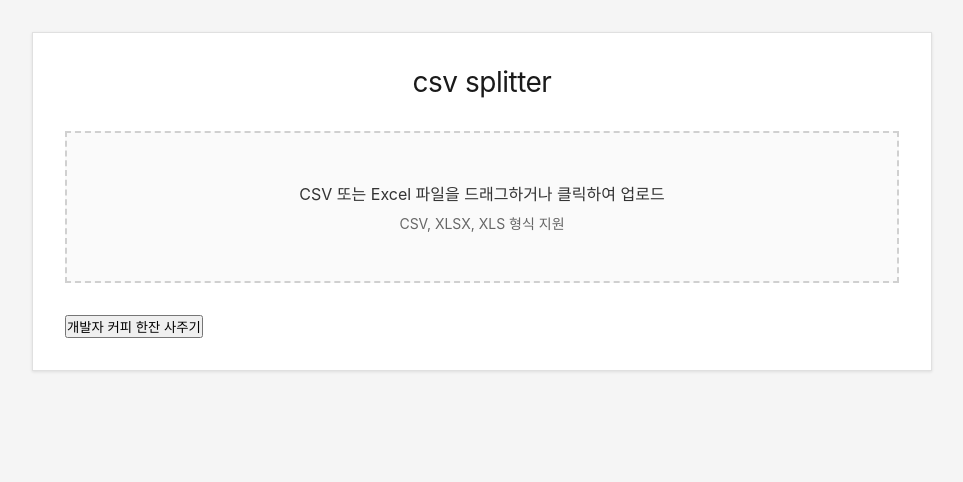
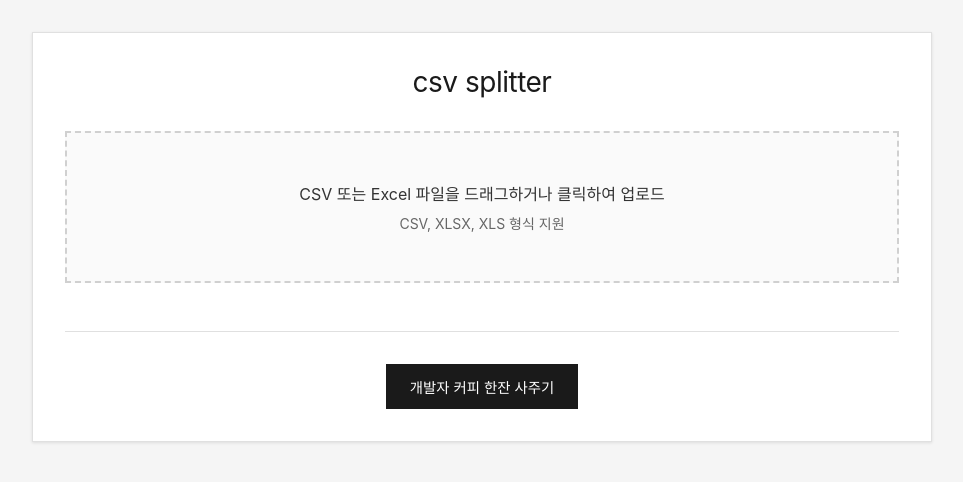
Before and after one commit to mhoo999/csv-splitter, a Next.js app: page / in a window 1280 px wide. Shown: the top 482 px of the page, without its empty margins (158-1121 px from the left). Built offline with nearby package versions, Linux system fonts and the light colour scheme.

Commit message:
✨ 푸터 스타일 추가: 개발자 커피 사주기 버튼 스타일 완성

```diff
--- a/app/globals.css
+++ b/app/globals.css
@@ -386,3 +386,26 @@ h1 {
   opacity: 0.4;
   cursor: not-allowed;
 }
+
+.footer {
+  margin-top: 3rem;
+  padding-top: 2rem;
+  border-top: 1px solid #e0e0e0;
+  text-align: center;
+}
+
+.coffee-button {
+  background: #1a1a1a;
+  color: white;
+  border: none;
+  padding: 0.75rem 1.5rem;
+  border-radius: 0;
+  font-size: 0.9rem;
+  font-weight: 400;
+  cursor: pointer;
+  transition: background 0.15s ease;
+}
+
+.coffee-button:hover {
+  background: #333;
+}
```
